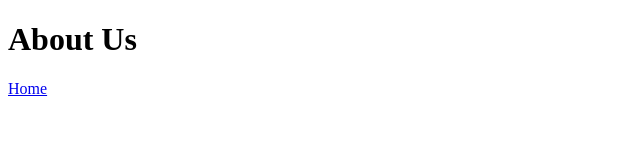
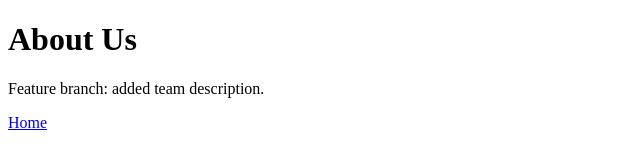
Before and after one commit to SubhanRahiman7/git-assignment, a plain HTML site: page about.html in a window 1280 px wide. Shown: the whole page, without its empty margins (0-640 px from the left). Drawn offline with Linux system fonts and the light colour scheme.

Commit message:
Write a blurb for the about page (feature work)

```diff
--- a/about.html
+++ b/about.html
@@ -3,6 +3,7 @@
 <head><title>About</title></head>
 <body>
   <h1>About Us</h1>
+  <p>Feature branch: added team description.</p>
   <a href="index.html">Home</a>
 </body>
 </html>
```
